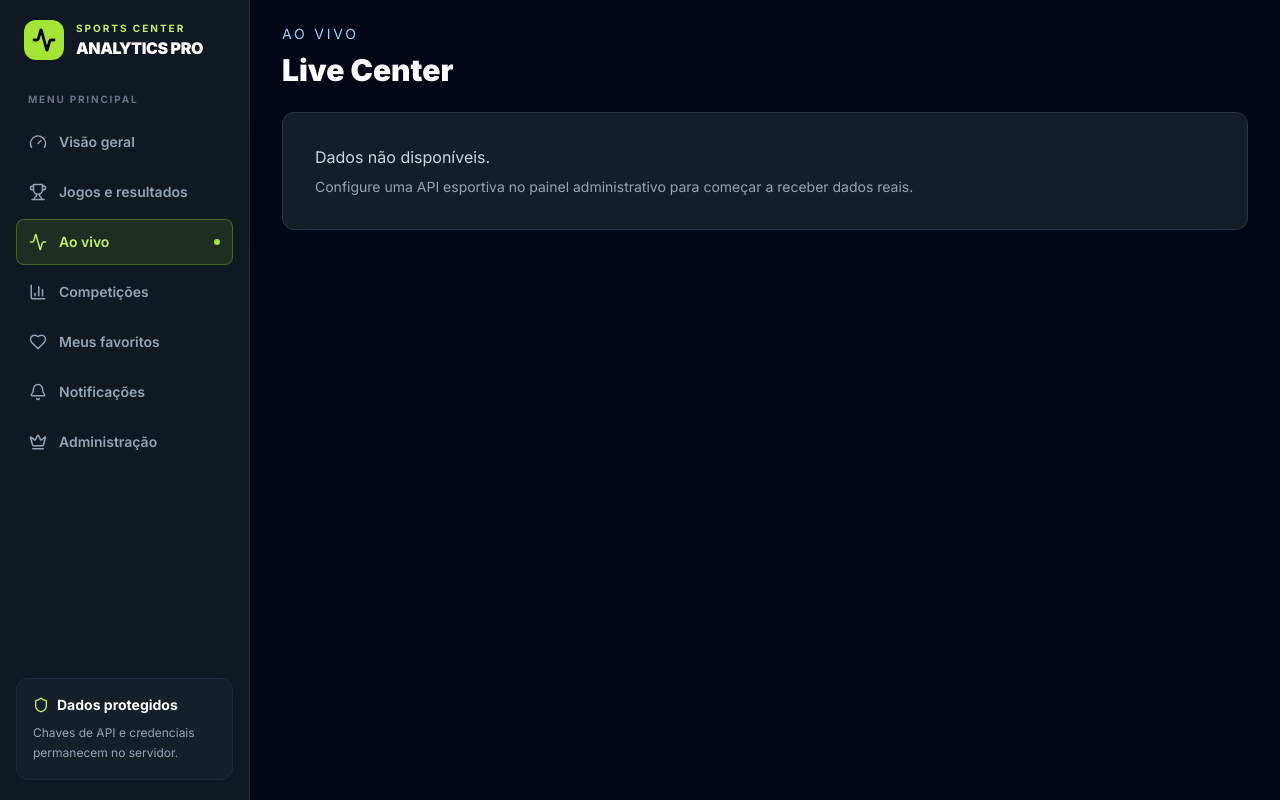
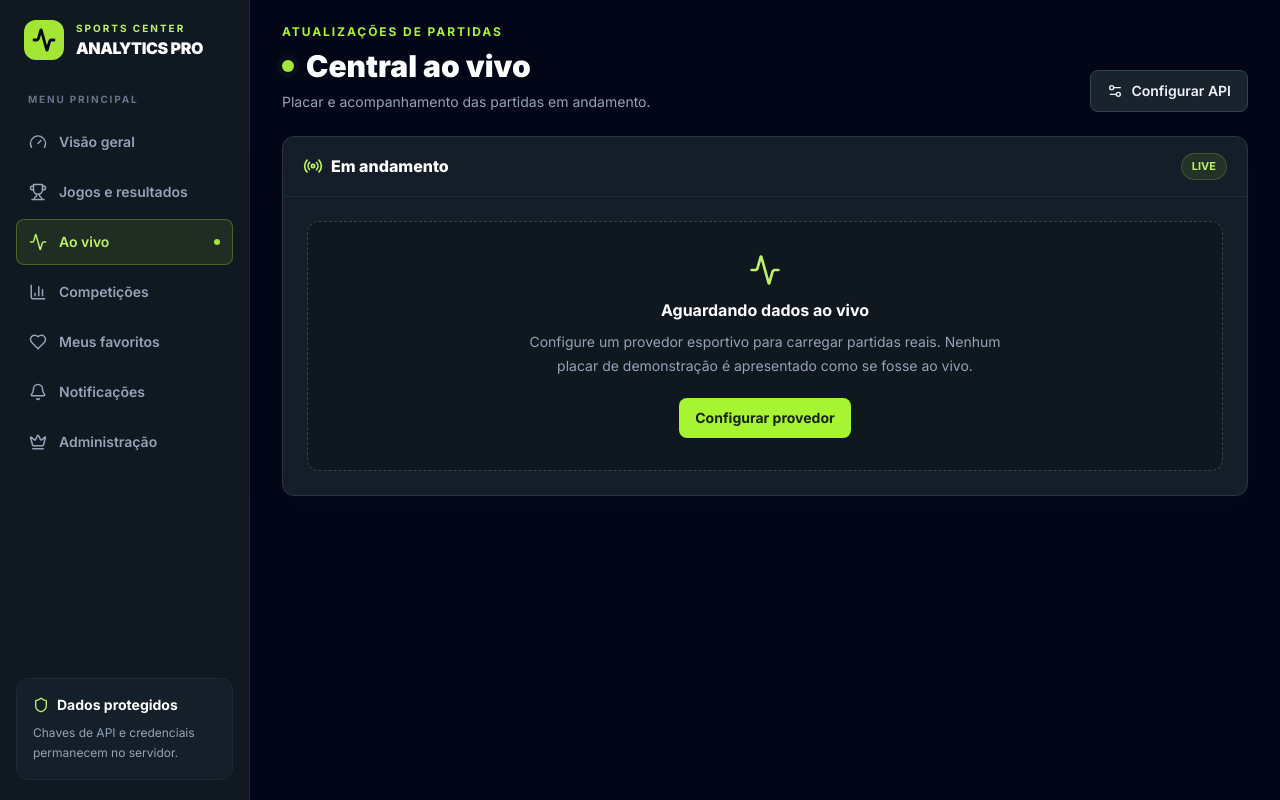
Before and after one commit to testedosteste200-dot/sport-analytics-pro, a Next.js app: page /live in a window 1280 px wide. Built offline with nearby package versions, Linux system fonts and the light colour scheme.

Commit message:
Refresh sports interface with live-score inspired layout

```diff
--- a/app/live/page.tsx
+++ b/app/live/page.tsx
@@ -1,14 +1,20 @@
+import Link from 'next/link';
+import { Activity, Radio, Settings2 } from 'lucide-react';
+
 export default function LivePage() {
   return (
-    <main className="space-y-6">
-      <header>
-        <p className="text-sm uppercase tracking-[0.2em] text-brand-300">Ao Vivo</p>
-        <h1 className="mt-2 text-3xl font-black text-white">Live Center</h1>
+    <main className="mx-auto max-w-[1440px] space-y-6">
+      <header className="flex flex-col gap-3 sm:flex-row sm:items-end sm:justify-between">
+        <div><p className="section-label">Atualizações de partidas</p><h1 className="mt-2 flex items-center gap-3 text-3xl font-black text-white"><span className="relative flex h-3 w-3"><span className="absolute inline-flex h-full w-full animate-ping rounded-full bg-lime-400 opacity-60" /><span className="relative inline-flex h-3 w-3 rounded-full bg-lime-400" /></span>Central ao vivo</h1><p className="mt-2 text-sm text-slate-400">Placar e acompanhamento das partidas em andamento.</p></div>
+        <Link href="/admin/api" className="secondary-button"><Settings2 className="h-4 w-4" /> Configurar API</Link>
       </header>
-      <div className="glass-panel p-8 text-slate-300">
-        <p>Dados não disponíveis.</p>
-        <p className="mt-2 text-sm text-slate-400">Configure uma API esportiva no painel administrativo para começar a receber dados reais.</p>
-      </div>
+      <section className="glass-panel overflow-hidden">
+        <div className="flex items-center justify-between border-b border-slate-800 px-5 py-4">
+          <div className="flex items-center gap-2"><Radio className="h-5 w-5 text-lime-300" /><h2 className="font-extrabold text-white">Em andamento</h2></div>
+          <span className="rounded-full border border-lime-400/20 bg-lime-400/10 px-2.5 py-1 text-[11px] font-bold text-lime-300">LIVE</span>
+        </div>
+        <div className="p-4 sm:p-6"><div className="score-empty"><Activity className="mx-auto mb-3 h-8 w-8 text-lime-300" /><h3 className="font-bold text-white">Aguardando dados ao vivo</h3><p className="mx-auto mt-2 max-w-lg text-sm leading-6 text-slate-400">Configure um provedor esportivo para carregar partidas reais. Nenhum placar de demonstração é apresentado como se fosse ao vivo.</p><Link href="/admin/api" className="primary-button mt-5">Configurar provedor</Link></div></div>
+      </section>
     </main>
   );
 }
```
